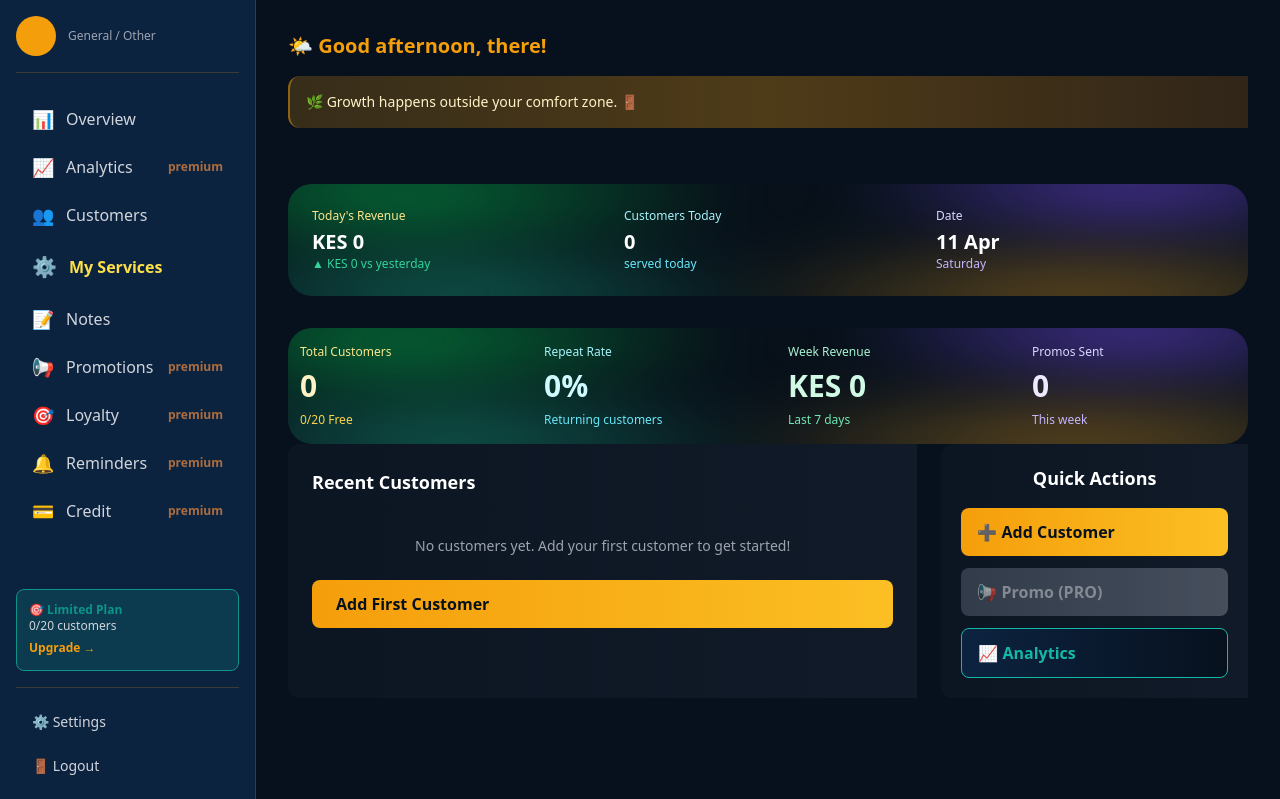
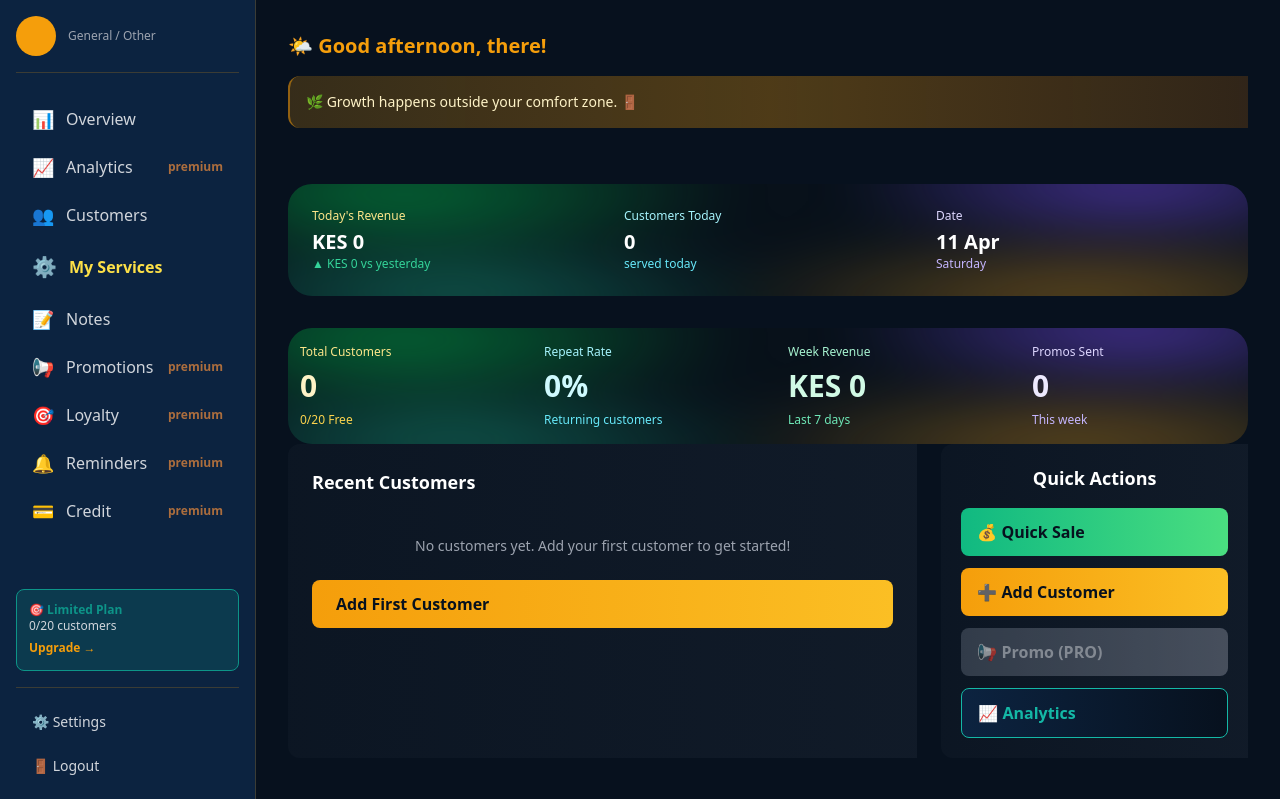
Before and after one commit to jira54/campo, a Django app: page /dashboard/ in a window 1280 px wide. Shown: the top 799 px of the page. Run offline with Django 5.2, Linux system fonts and the light colour scheme; the visitor is signed in with stand-in values (Sample User, id 1); data that the repository does not hold is empty; some libraries are stand-ins or nearby versions.

Commit message:
Add Quick Sale feature to dashboard
- Add Quick Sale button to main dashboard Quick Actions
- Implement Quick Sale modal with customer selection and amount entry
- Create quick_sale view to handle sale logging
- Add URL routing for quick sale endpoint
- Sales properly create Purchase records and update analytics
- Analytics dashboard already correctly pulls from Purchase model

```diff
--- a/templates/dashboard/overview.html
+++ b/templates/dashboard/overview.html
@@ -157,6 +157,9 @@
                 <div class="bg-gradient-to-r from-gray-800/20 to-gray-700/20 p-4 md:p-5 rounded-l-xl" style="margin-left: -8px;">
                     <h2 class="text-white font-bold text-base md:text-lg mb-4 text-center">Quick Actions</h2>
                     <div class="space-y-3">
+                        <button onclick="openQuickSaleModal()" class="block w-full bg-gradient-to-r from-emerald-500 to-green-400 text-deep font-bold px-4 py-3 rounded-lg text-left hover:from-emerald-400 hover:to-green-300 hover:scale-105 hover:shadow-lg hover:shadow-emerald/30 transition-all duration-300 ease-out text-sm md:text-base">
+                            💰 Quick Sale
+                        </button>
                         <a href="{% url 'customers:customer_add' %}" class="block bg-gradient-to-r from-gold to-amber-400 text-deep font-bold px-4 py-3 rounded-lg text-left hover:from-amber-400 hover:to-yellow-300 hover:scale-105 hover:shadow-lg hover:shadow-gold/30 transition-all duration-300 ease-out text-sm md:text-base">
                             ➕ Add Customer
                         </a>
@@ -193,6 +196,50 @@
     </div>
 </div>
 
+<!-- Quick Sale Modal -->
+<div id="quickSaleModal" class="fixed inset-0 bg-black bg-opacity-50 z-50 flex items-center justify-center p-4 hidden">
+    <div class="bg-gradient-to-br from-gray-800 to-gray-900 border border-gray-600 rounded-2xl p-6 max-w-md w-full">
+        <div class="flex justify-between items-center mb-6">
+            <h3 class="text-xl font-bold text-white">💰 Quick Sale</h3>
+            <button onclick="closeQuickSaleModal()" class="text-gray-400 hover:text-white text-2xl">&times;</button>
+        </div>
+
+        <form method="POST" action="{% url 'vendors:quick_sale' %}">
+            {% csrf_token %}
+
+            <div class="mb-4">
+                <label class="block text-sm font-medium text-gray-300 mb-2">Select Customer</label>
+                <select name="customer_id" id="customerSelect" class="w-full bg-gray-700 border border-gray-600 rounded-lg px-3 py-2 text-white focus:outline-none focus:border-emerald-500" required>
+                    <option value="">Choose a customer...</option>
+                    {% for customer in recent_customers %}
+                    <option value="{{ customer.id }}">{{ customer.name }} - {{ customer.phone }}</option>
+                    {% endfor %}
+                </select>
+                <p class="text-xs text-gray-400 mt-1">Or <a href="{% url 'customers:customer_add' %}" class="text-emerald-400 hover:text-emerald-300">add new customer</a></p>
+            </div>
+
+            <div class="mb-4">
+                <label class="block text-sm font-medium text-gray-300 mb-2">Amount (KES)</label>
+                <input type="number" name="amount" min="0" step="0.01" placeholder="0.00" class="w-full bg-gray-700 border border-gray-600 rounded-lg px-3 py-2 text-white placeholder-gray-400 focus:outline-none focus:border-emerald-500" required>
+            </div>
+
+            <div class="mb-6">
+                <label class="block text-sm font-medium text-gray-300 mb-2">Notes (optional)</label>
+                <input type="text" name="notes" placeholder="What did they buy?" class="w-full bg-gray-700 border border-gray-600 rounded-lg px-3 py-2 text-white placeholder-gray-400 focus:outline-none focus:border-emerald-500">
+            </div>
+
+            <div class="flex gap-3">
+                <button type="button" onclick="closeQuickSaleModal()" class="flex-1 bg-gray-600 hover:bg-gray-700 text-white font-medium py-2 px-4 rounded-lg transition">
+                    Cancel
+                </button>
+                <button type="submit" class="flex-1 bg-gradient-to-r from-emerald-500 to-green-400 hover:from-emerald-600 hover:to-green-500 text-deep font-bold py-2 px-4 rounded-lg transition">
+                    Log Sale →
+                </button>
+            </div>
+        </form>
+    </div>
+</div>
+
 <script>
 // Streak popup functionality
 function closeStreakPopup() {
@@ -203,6 +250,22 @@ function closeStreakPopup() {
         localStorage.setItem('streakPopupShown', 'true');
     }
 }
+
+// Quick Sale modal functionality
+function openQuickSaleModal() {
+    document.getElementById('quickSaleModal').classList.remove('hidden');
+}
+
+function closeQuickSaleModal() {
+    document.getElementById('quickSaleModal').classList.add('hidden');
+}
+
+// Close modal when clicking outside
+document.getElementById('quickSaleModal').addEventListener('click', function(e) {
+    if (e.target === this) {
+        closeQuickSaleModal();
+    }
+});
 
 // Auto-close streak popup after 5 seconds
 document.addEventListener('DOMContentLoaded', function() {
--- a/vendors/urls.py
+++ b/vendors/urls.py
@@ -6,4 +6,5 @@ app_name = 'vendors'
 urlpatterns = [
     path('',         views.dashboard,    name='dashboard'),
     path('profile/', views.profile_view, name='profile'),
+    path('quick-sale/', views.quick_sale, name='quick_sale'),
 ]
--- a/vendors/views.py
+++ b/vendors/views.py
@@ -234,6 +234,47 @@ def profile_view(request):
     return render(request, 'vendors/profile.html', {'form': form})
 
 
+@login_required
+def quick_sale(request):
+    if request.method == 'POST':
+        customer_id = request.POST.get('customer_id')
+        amount = request.POST.get('amount')
+        notes = request.POST.get('notes', '')
+
+        try:
+            customer = Customer.objects.get(id=customer_id, vendor=request.user)
+            amount = float(amount)
+
+            # Create a purchase record
+            from customers.models import Purchase, Service
+
+            # Get a default service for quick sales
+            default_service = Service.objects.filter(vendor=request.user).first()
+            if not default_service:
+                # Create a default service if none exists
+                default_service = Service.objects.create(
+                    vendor=request.user,
+                    name="Quick Sale",
+                    description="Quick sale from dashboard",
+                    price=amount
+                )
+
+            Purchase.objects.create(
+                customer=customer,
+                amount=amount,
+                service=default_service.name,
+                notes=notes or "Quick sale from dashboard"
+            )
+
+            messages.success(request, f"Sale of KES {amount:.2f} logged for {customer.name}")
+            return redirect('vendors:dashboard')
+
+        except (ValueError, Customer.DoesNotExist):
+            messages.error(request, "Invalid customer or amount")
+            return redirect('vendors:dashboard')
+
+    return redirect('vendors:dashboard')
+
 class CustomPasswordResetView(PasswordResetView):
     template_name = 'vendors/password_reset.html'
     email_template_name = 'vendors/password_reset_email.html'
```
Also changed, not shown: static/icons/icon-192.png (added), static/icons/icon-512.png (added).
